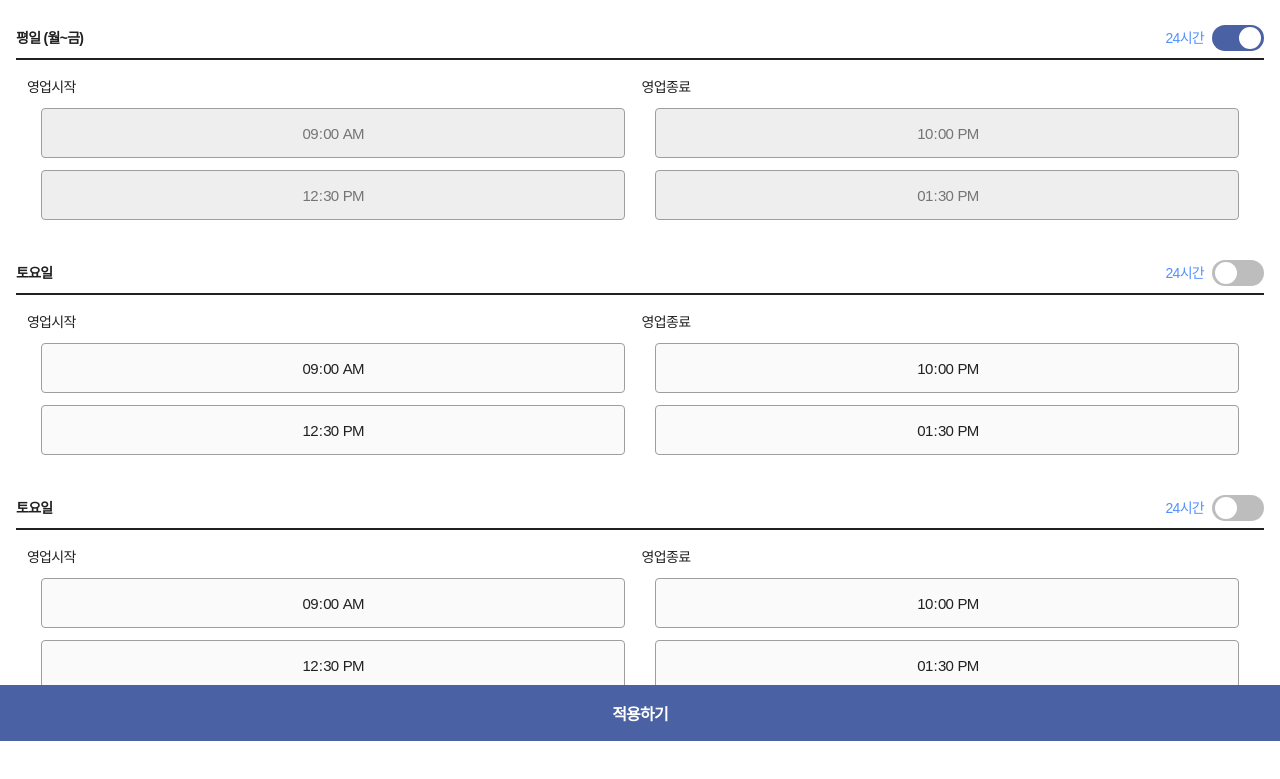
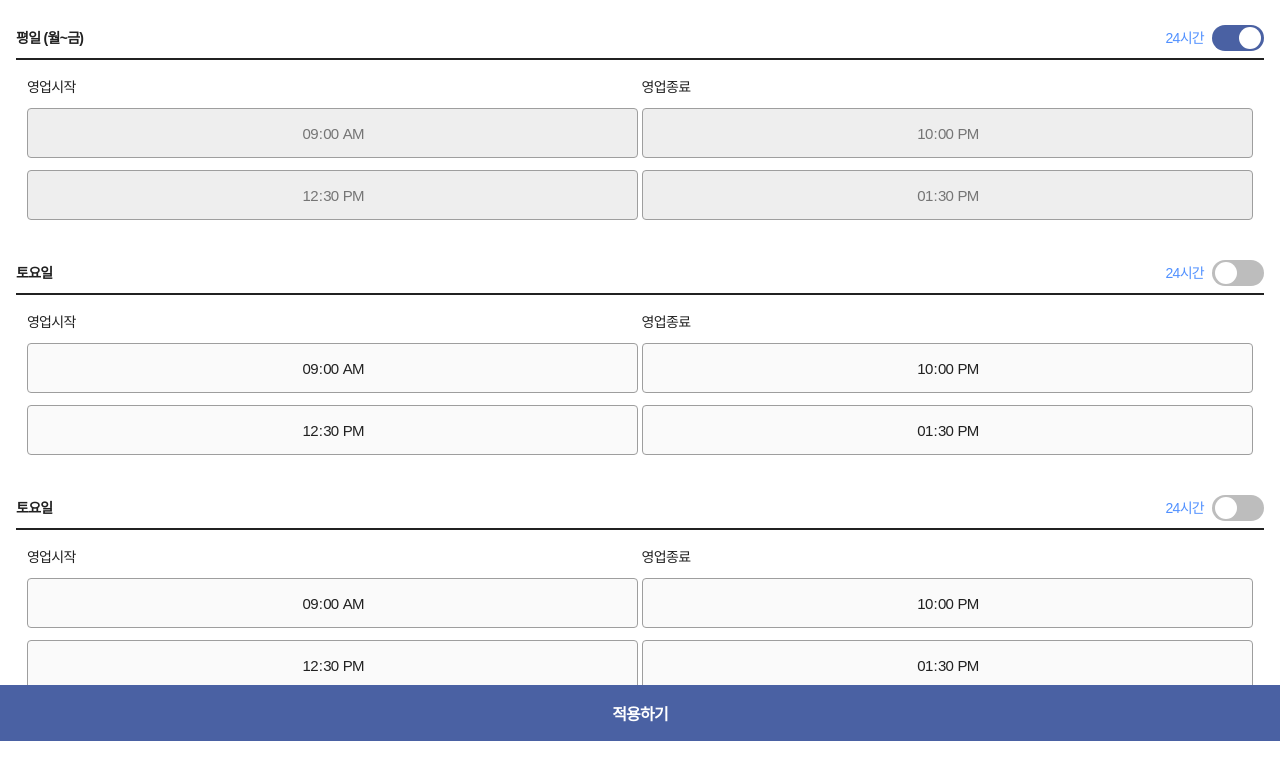
Before and after one commit to boranglee/wepet-store, a plain HTML site: page biztime_setting.html in a window 1280 px wide. Shown: the part 59-838 px from the top of the page. Drawn offline with Linux system fonts and the light colour scheme; a web font is replaced by a local one.

Commit message:
21.12.29-css수정2

```diff
--- a/css/biztime_setting.css
+++ b/css/biztime_setting.css
@@ -77,6 +77,7 @@ input[type="time"]{
     display: block;
     margin: 12px auto;
     -webkit-appearance: none;
+    width: -webkit-fill-available;
 }
 input[type="time"].checked{
     height: 48px;
@@ -89,6 +90,8 @@ input[type="time"].checked{
     border-radius: 4px;
     display: block;
     margin: 12px auto;
+    -webkit-appearance: none;
+    width: -webkit-fill-available;
 }
 input[type="time"]::-webkit-calendar-picker-indicator {
     position: absolute;
```
Also changed, not shown: css/dayoff_setting.css (+9 -8 lines).
